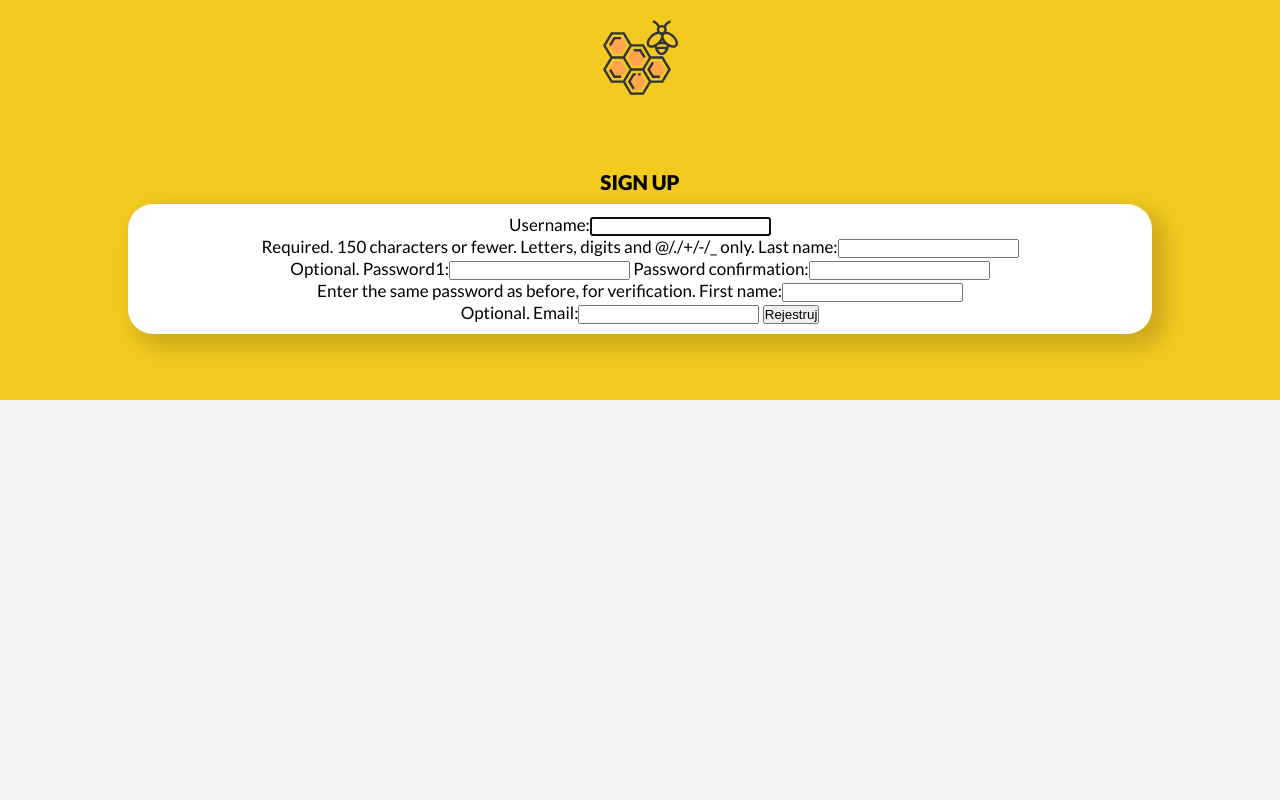
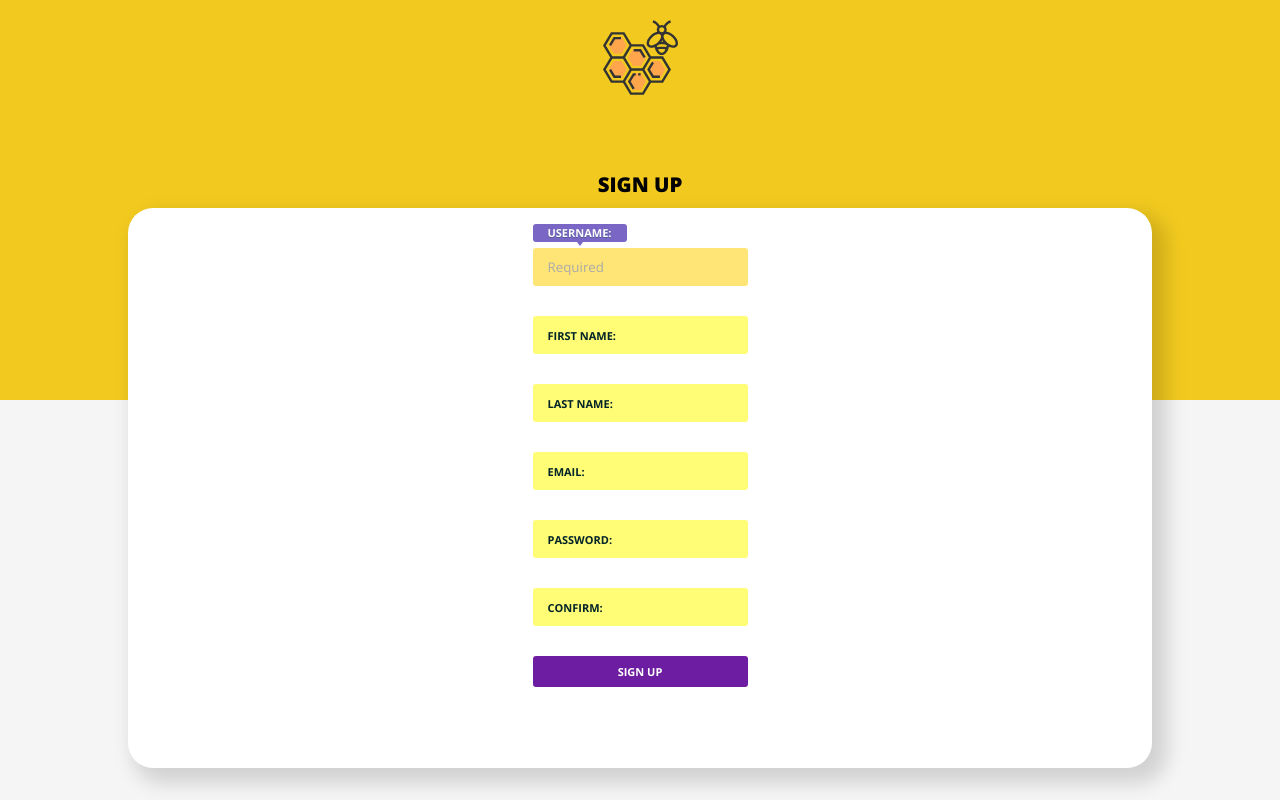
Before and after one commit to pakam2/python-projects, a Django app: page /signup/ in a window 1280 px wide. Run offline with Django 3.2, Linux system fonts and the light colour scheme.

Commit message:
Forms,  signup & overflow added

```diff
--- a/beehive/hives/forms.py
+++ b/beehive/hives/forms.py
@@ -36,10 +36,13 @@ class SignInForm(forms.Form):
     password = forms.CharField(label="Hasło" ,widget=forms.PasswordInput(attrs={'class': 'inputField', 'placeholder' : 'Twoje hasło', 'autocomplete' : 'nope'}))
 
 class MySignUpForm(UserCreationForm):
-        first_name = forms.CharField(max_length=30, required=False, help_text='Optional.')
-        last_name = forms.CharField(max_length=30, required=False, help_text='Optional.')
-        email = forms.EmailField(max_length=254)
-        password1 = forms.CharField(widget=forms.PasswordInput(), help_text='')
+
+        username = forms.CharField(max_length=150, required=True, label='Username', widget=forms.TextInput(attrs={'class' : 'inputField', 'placeholder' : 'Required'}))
+        first_name = forms.CharField(max_length=30, required=False, label='First Name', widget=forms.TextInput(attrs={'class' : 'inputField', 'placeholder' : 'Optional'}))
+        last_name = forms.CharField(max_length=30, required=False, label="Last Name", widget=forms.TextInput(attrs={'class' : 'inputField', 'placeholder' : 'Optional'}))
+        email = forms.EmailField(max_length=254, required=True, label='Email', widget=forms.EmailInput(attrs={'class' : 'inputField', 'placeholder' : 'Required'}))
+        password1 = forms.CharField(label='Password', required=True, widget=forms.PasswordInput(attrs={'class' : 'inputField', 'placeholder' : 'At least 8 chars, number & special'}), help_text='')
+        password2 = forms.CharField(label='Confirm', required=True, widget=forms.PasswordInput(attrs={'class' : 'inputField', 'placeholder' : 'Confirm your password'}), help_text='')
         class Meta:
             model = User
-            fields = ('username', 'last_name', 'password1', 'password2', )
+            fields = ('username', 'first_name', 'last_name', 'email', 'password1', 'password2', )
--- a/beehive/hives/static/hives/css/style.css
+++ b/beehive/hives/static/hives/css/style.css
@@ -1,4 +1,5 @@
 /* General styles */
+@import url(https://fonts.googleapis.com/css?family=Open+Sans:400,700,600,300,800);
 * {
   margin: 0;
   padding: 0;
@@ -13,7 +14,8 @@
 
 html, body {
   height: 100%;
-  font-family: 'Lato', sans-serif;
+  font-family: "Open Sans", sans-serif;
+  font-weight: 300;
   font-size: 17px; }
 
 /* End of General styles */
@@ -63,6 +65,8 @@ html, body {
     font-size: 1.2rem;
     text-transform: uppercase;
     padding: 10px; }
+  #app .app-body-wrapper {
+    height: 100%; }
     #app .app-body-wrapper .app-body {
       -webkit-box-shadow: 10px 10px 20px 5px rgba(0, 0, 0, 0.15);
       -moz-box-shadow: 10px 10px 20px 5px rgba(0, 0, 0, 0.15);
@@ -71,6 +75,9 @@ html, body {
       background-color: white;
       height: 100%;
       padding: 10px; }
+      #app .app-body-wrapper .app-body .overflow {
+        overflow: auto;
+        height: 100%; }
 
 /* End of App */
 /* Main */
@@ -82,7 +89,7 @@ html, body {
   display: flex;
   flex-flow: row wrap;
   text-align: left;
-  overflow: auto; }
+  /* overflow: auto; */ }
   #main ul li {
     box-shadow: 5px 5px 20px 0px rgba(0, 0, 0, 0.15);
     background-color: #FFFC75;
@@ -115,13 +122,13 @@ html, body {
 
 /* End of Main */
 /* Login */
-#app #login span {
+#app form span {
   position: relative;
   display: block;
-  margin: 40px auto;
+  margin: 30px auto;
   width: 215px; }
 
-#app #login .inputField {
+#app form .inputField {
   display: inline-block;
   width: 215px;
   padding: 10px 15px;
@@ -132,33 +139,36 @@ html, body {
   border: 0;
   border-radius: 3px;
   outline: 0;
-  text-indent: 60px;
+  text-indent: 70px;
   transition: all .3s ease-in-out; }
-  #app #login .inputField::-webkit-input-placeholder {
+  #app form .inputField::-webkit-input-placeholder {
     color: #FFFC75;
     /* taki sam jak background inputu */
     text-indent: 0;
     font-weight: 300; }
-  #app #login .inputField:focus, #app #login .inputField:active {
+  #app form .inputField:focus, #app form .inputField:active {
     color: #7A67C5;
     text-indent: 0;
     background: #FFE575; }
-    #app #login .inputField:focus + label, #app #login .inputField:active + label {
+    #app form .inputField:focus + label, #app form .inputField:active + label {
       color: #fff;
       text-shadow: 0 1px 0 rgba(19, 74, 70, 0.4);
       background: #7A67C5;
-      transform: translateY(-40px); }
-      #app #login .inputField:focus + label:after, #app #login .inputField:active + label:after {
+      transform: translateY(-40px);
+      padding: 1px 15px;
+      top: 16px;
+      bottom: 4px; }
+      #app form .inputField:focus + label:after, #app form .inputField:active + label:after {
         border-top: 4px solid #7A67C5; }
-    #app #login .inputField:focus::-webkit-input-placeholder, #app #login .inputField:active::-webkit-input-placeholder {
+    #app form .inputField:focus::-webkit-input-placeholder, #app form .inputField:active::-webkit-input-placeholder {
       color: #aaa; }
-  #app #login .inputField + label {
+  #app form .inputField + label {
     display: inline-block;
     position: absolute;
-    top: 8px;
+    top: 0;
     left: 0;
-    bottom: 8px;
-    padding: 5px 15px;
+    bottom: 0;
+    padding: 12px 15px;
     color: #032429;
     font-size: 11px;
     font-weight: 700;
@@ -167,7 +177,7 @@ html, body {
     transition: all .3s ease-in-out;
     border-radius: 3px;
     background: rgba(122, 184, 147, 0); }
-    #app #login .inputField + label:after {
+    #app form .inputField + label:after {
       position: absolute;
       content: "";
       width: 0;
@@ -180,11 +190,12 @@ html, body {
       border-top: 3px solid rgba(122, 184, 147, 0);
       transition: all .3s ease-in-out; }
 
-#app #login button {
+#app form button {
   width: 105px;
   padding: 8px 20px;
   color: #032429;
-  background: #FFFC75;
+  background: #6D1DA2;
+  color: #fff;
   font-family: "Open Sans", sans;
   font-size: 11px;
   font-weight: 700;
@@ -193,8 +204,9 @@ html, body {
   border: none;
   cursor: pointer;
   transition: all 0.3s ease-in-out; }
-  #app #login button:hover, #app #login button:active, #app #login button:focus {
-    color: #fff;
+  #app form button:hover, #app form button:active, #app form button:focus {
     background: #7A67C5; }
+  #app form button:only-of-type {
+    width: 215px; }
 
 /* End of Login */
--- a/beehive/hives/static/hives/scss/_app.scss
+++ b/beehive/hives/static/hives/scss/_app.scss
@@ -38,6 +38,7 @@
     }
 
     .app-body-wrapper {
+        height: 100%;
         .app-body {
             -webkit-box-shadow: 10px 10px 20px 5px rgba(0,0,0,0.15);
             -moz-box-shadow: 10px 10px 20px 5px rgba(0,0,0,0.15);
@@ -45,7 +46,11 @@
             border-radius: 25px;
             background-color: white;
             height: 100%;
-            padding: 10px
+            padding: 10px;
+            .overflow {
+                overflow: auto;
+                height: 100%;
+            }
         }
     }
 }
--- a/beehive/hives/static/hives/scss/_login.scss
+++ b/beehive/hives/static/hives/scss/_forms.scss
@@ -1,10 +1,10 @@
 
 /* Login */
-#app #login {
+#app form {
     span {
         position: relative;
         display: block;
-        margin: 40px auto;
+        margin: 30px auto;
         width: 215px;
     }
 
@@ -19,7 +19,7 @@
         border: 0;
         border-radius: 3px;
         outline: 0;
-        text-indent: 60px;
+        text-indent: 70px;
         transition: all .3s ease-in-out;
 
         &::-webkit-input-placeholder {
@@ -39,6 +39,9 @@
                 text-shadow: 0 1px 0 rgba(19, 74, 70, 0.4);
                 background: $color-complement-1;
                 transform: translateY(-40px);
+                padding: 1px 15px;
+                top: 16px;
+                bottom: 4px;
 
                 &:after {
                     border-top: 4px solid $color-complement-1;
@@ -53,10 +56,10 @@
         + label {
             display: inline-block;
             position: absolute;
-            top: 8px;
+            top: 0;
             left: 0;
-            bottom: 8px;
-            padding: 5px 15px;
+            bottom: 0;
+            padding: 12px 15px;
             color: #032429;
             font-size: 11px;
             font-weight: 700;
@@ -85,7 +88,8 @@
         width: 105px;
         padding: 8px 20px;
         color: #032429;
-        background: $color-secondary-1-1;
+        background: $color-secondary-2-0;
+        color: #fff;
         font-family: "Open Sans", sans;
         font-size: 11px;
         font-weight: 700;
@@ -97,8 +101,11 @@
         &:hover,
         &:active,
         &:focus {
-            color: #fff;
+
             background: $color-complement-1;
+        }
+        &:only-of-type {
+            width: 215px;
         }
     }
 }
--- a/beehive/hives/static/hives/scss/_general.scss
+++ b/beehive/hives/static/hives/scss/_general.scss
@@ -15,7 +15,8 @@
 
 html, body {
     height: 100%;
-    font-family: 'Lato', sans-serif;
+    font-family: "Open Sans", sans-serif;
+    font-weight: 300;
     font-size: 17px;
 }
 
--- a/beehive/hives/static/hives/scss/_main.scss
+++ b/beehive/hives/static/hives/scss/_main.scss
@@ -8,7 +8,7 @@
     display: flex;
     flex-flow: row wrap;
     text-align: left;
-    overflow: auto;
+    /* overflow: auto; */
     li {
         box-shadow: 5px 5px 20px 0px rgba(0,0,0,0.15);
         background-color: $color-secondary-1-1;
--- a/beehive/hives/static/hives/scss/style.scss
+++ b/beehive/hives/static/hives/scss/style.scss
@@ -3,4 +3,5 @@
 @import 'scrollbar';
 @import 'app';
 @import 'main';
-@import 'login';
+@import 'forms';
+@import url(https://fonts.googleapis.com/css?family=Open+Sans:400,700,600,300,800);
--- a/beehive/hives/templates/detailed.html
+++ b/beehive/hives/templates/detailed.html
@@ -5,6 +5,7 @@
 <div class="app-body-wrapper">
   <h1>Ul nr {{ul_id}}</h1>
   <div class="app-body">
+    <div class="overflow">
       <p>Czas dodania: {{ul_info.date}}</p>
       <table>
         <tr> <th>Numer ramki</th> <th>Wartość</th> </tr>
@@ -26,5 +27,6 @@
       <p>Dodatkow informacje: {{ul_info.comments}}</p>
     </div>
   </div>
+</div>
 
 {% endblock %}
--- a/beehive/hives/templates/login.html
+++ b/beehive/hives/templates/login.html
@@ -6,7 +6,7 @@
 	<div class="app-body">
 		<form id="login" action="/" method="POST">
 			{% csrf_token  %}
-			{% for form in ctx %}
+			{% for form in ctx.visible_fields %}
 				<span>
 					{{ form }}
 					{{ form.label_tag }}
--- a/beehive/hives/templates/logout.html
+++ b/beehive/hives/templates/logout.html
@@ -4,7 +4,9 @@
 <div class="app-body-wrapper">
     <h1>Cya!</h1>
     <div class="app-body">
-        <p>Wylogowałeś się</p>
+        <div class="overflow">
+            <p>Wylogowałeś się</p>
+        </div>
     </div>
 </div>
 {% endblock %}
--- a/beehive/hives/templates/main.html
+++ b/beehive/hives/templates/main.html
@@ -6,6 +6,7 @@
 <div class="app-body-wrapper">
     <h1>Strona Główna</h1>
     <div id="main" class="app-body">
+        <div class="overflow">
             <ul>
                 <li>
                     <a href="/addHive">
@@ -43,6 +44,7 @@
             </ul>
         </div>
     </div>
+</div>
 
 
 {% endblock %}
--- a/beehive/hives/templates/show_data.html
+++ b/beehive/hives/templates/show_data.html
@@ -4,6 +4,7 @@
 <div class="app-body-wrapper">
 	<h1>Wyświetl dane dla ula {{hive_id}}</h1>
 	<div class="app-body">
+		<div class="overflow">
 			<table>
 				<tr>
 					<th>Data pomiaru</th>
@@ -25,4 +26,5 @@
 			</table>
 		</div>
 	</div>
+</div>
 {% endblock %}
--- a/beehive/hives/templates/signup.html
+++ b/beehive/hives/templates/signup.html
@@ -5,12 +5,22 @@
 <div class="app-body-wrapper">
 	<h1>Sign up</h1>
 	<div class="app-body">
-		<form action="signup/" method="POST">
-			{{form}}
-			{% csrf_token %}
-			<input type="submit" value="Rejestruj">
-		</form>
+		<div class="overflow">
+			<form action="signup/" method="POST">
+				{% csrf_token %}
+				{% for field in form %}
+					<span>
+						{{ field }}
+						{{ field.label_tag }}
+						{% if field.help_text %}
+							<small class="small">{{ field.help_text }}</small>
+						{% endif %}
+					</span>
+				{% endfor %}
+				<button type="submit">Sign up</button>
+			</form>
+		</div>
 	</div>
 </div>
-
+<!-- TODO: Add onerrors, otherwise 'Registration failed' page appears without hint. Maybe help_text should be added? -->
 {% endblock %}
```
Also changed, not shown: beehive/hives/templates/add_data.html (+7 -5 lines), beehive/hives/templates/add_hive.html (+7 -5 lines), beehive/hives/templates/display_hives.html (+7 -5 lines), beehive/hives/templates/historic_data.html (+5 -3 lines), beehive/hives/templates/hive_list.html (+5 -3 lines). Lines whose indentation alone changed are shown as unchanged.
